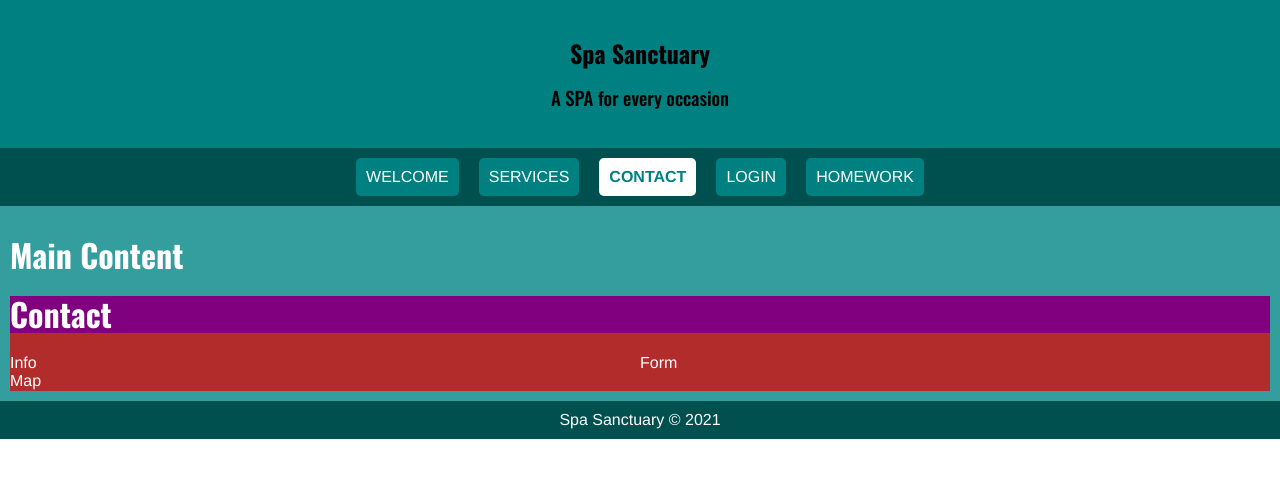
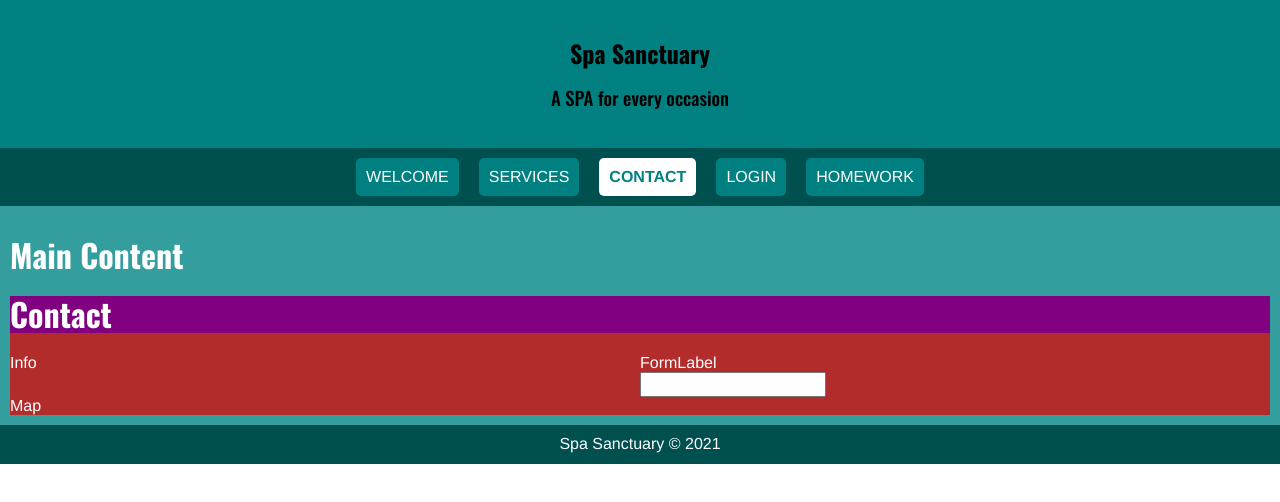
Before and after one commit to echois03/uclax-web1-summer21, a React (Create React App) app: page /contact in a window 1280 px wide. Shown: the top 502 px of the page. Built offline with nearby package versions, Linux system fonts and the light colour scheme.

Commit message:
s12 and s13 hw

```diff
--- /dev/null
+++ b/src/React/Components/UniversalForm/Form/Controls/Input.jsx
@@ -0,0 +1,21 @@
+import React from 'react';
+import styled from 'styled-components';
+
+const Input = ({inputName, handleUpdate}) => {
+
+    return (
+        <InputStyled
+            className='Input'
+            type='text'
+            id='first'
+            value={inputName}
+            onChange={handleUpdate}
+        />
+    );
+}
+
+export default Input;
+
+const InputStyled = styled.input`
+
+`;
--- /dev/null
+++ b/src/React/Components/UniversalForm/Form/Form.jsx
@@ -0,0 +1,17 @@
+import React from 'react';
+import styled from 'styled-components';
+
+const Form = ({children}) => {
+
+    return (
+        <FormStyled className='Form'>
+            {children}
+        </FormStyled>
+    );
+}
+
+export default Form;
+
+const FormStyled = styled.form`
+
+`;
--- /dev/null
+++ b/src/React/Components/UniversalForm/Form/FormControl.jsx
@@ -0,0 +1,19 @@
+import React from 'react';
+import styled from 'styled-components';
+
+import Input from './Controls/Input.jsx';
+
+const FormControl = ({inputName, handleUpdate}) => {
+
+    return (
+        <FormControlStyled className='FormControl'>
+            <Input inputName={inputName} handleUpdate={handleUpdate}/>
+        </FormControlStyled>
+    );
+}
+
+export default FormControl;
+
+const FormControlStyled = styled.div`
+
+`;
--- /dev/null
+++ b/src/React/Components/UniversalForm/Form/FormGroup.jsx
@@ -0,0 +1,17 @@
+import React from 'react';
+import styled from 'styled-components';
+
+const FormGroup = ({children}) => {
+
+    return (
+        <FormGroupStyled className='FormGroup'>
+            {children}
+        </FormGroupStyled>
+    );
+}
+
+export default FormGroup;
+
+const FormGroupStyled = styled.div`
+
+`;
--- /dev/null
+++ b/src/React/Components/UniversalForm/Form/FormLabel.jsx
@@ -0,0 +1,17 @@
+import React from 'react';
+import styled from 'styled-components';
+
+const FormLabel = () => {
+
+    return (
+        <FormLabelStyled className='FormLabel'>
+            FormLabel
+        </FormLabelStyled>
+    );
+}
+
+export default FormLabel;
+
+const FormLabelStyled = styled.div`
+
+`;
--- /dev/null
+++ b/src/React/Components/UniversalForm/UniversalForm.jsx
@@ -0,0 +1,35 @@
+import React, {useState} from 'react';
+import styled from 'styled-components';
+
+import Form from './Form/Form.jsx';
+import FormGroup from './Form/FormGroup.jsx';
+import FormLabel from './Form/FormLabel.jsx';
+import FormControl from './Form/FormControl.jsx';
+
+const UniversalForm = () => {
+
+    const [inputName, inputNameUpdate] = useState('');
+
+    const handleUpdate = (event) => {
+        inputNameUpdate(event.target.value);
+    }
+
+    console.log('inputName', inputName);
+
+    return (
+        <UniversalFormStyled className='UniversalForm'>
+            <Form>
+                <FormGroup>
+                    <FormLabel/>
+                    <FormControl inputName={inputName} handleUpdate={handleUpdate}/>
+                </FormGroup>
+            </Form>
+        </UniversalFormStyled>
+    );
+}
+
+export default UniversalForm;
+
+const UniversalFormStyled = styled.div`
+
+`;
--- a/src/React/Homework/Homework.jsx
+++ b/src/React/Homework/Homework.jsx
@@ -92,7 +92,7 @@
                 number={11}
                 question='Function vs Form: When are web images considered part of the content (HTML) as opposed to part of the appearance (CSS)?'
             >
-                Answer
+                The intention of HTML is to deliver informative content. If the image is a logo that provides branding, or an icon that delivers user feedback, these are all critical situations that warrant an image's presence in the HTML. If the image is purely decorative and only meant to enhance the user experience of animation, visual imagery, etc., then these images perform better in CSS, such as background images.
             </Essay>
             <Essay
                 number={12}
--- a/src/React/Pages/Contact/ContactForm/ContactForm.jsx
+++ b/src/React/Pages/Contact/ContactForm/ContactForm.jsx
@@ -1,11 +1,13 @@
 import React from 'react';
 import styled from 'styled-components';
+
+import UniversalForm from 'React/Components/UniversalForm/UniversalForm.jsx';
 
 const ContactForm = () => {
 
     return (
         <ContactFormStyled className='ContactForm'>
-            Form
+            <UniversalForm />
         </ContactFormStyled>
     );
 }
```
